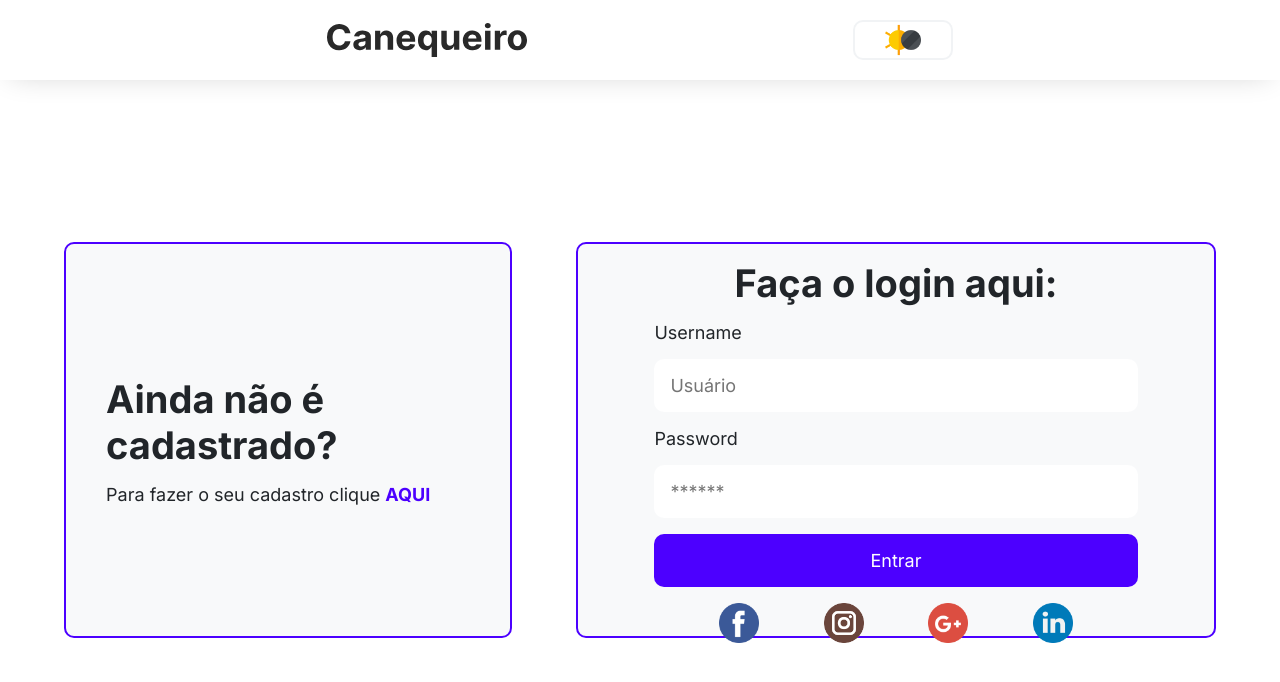
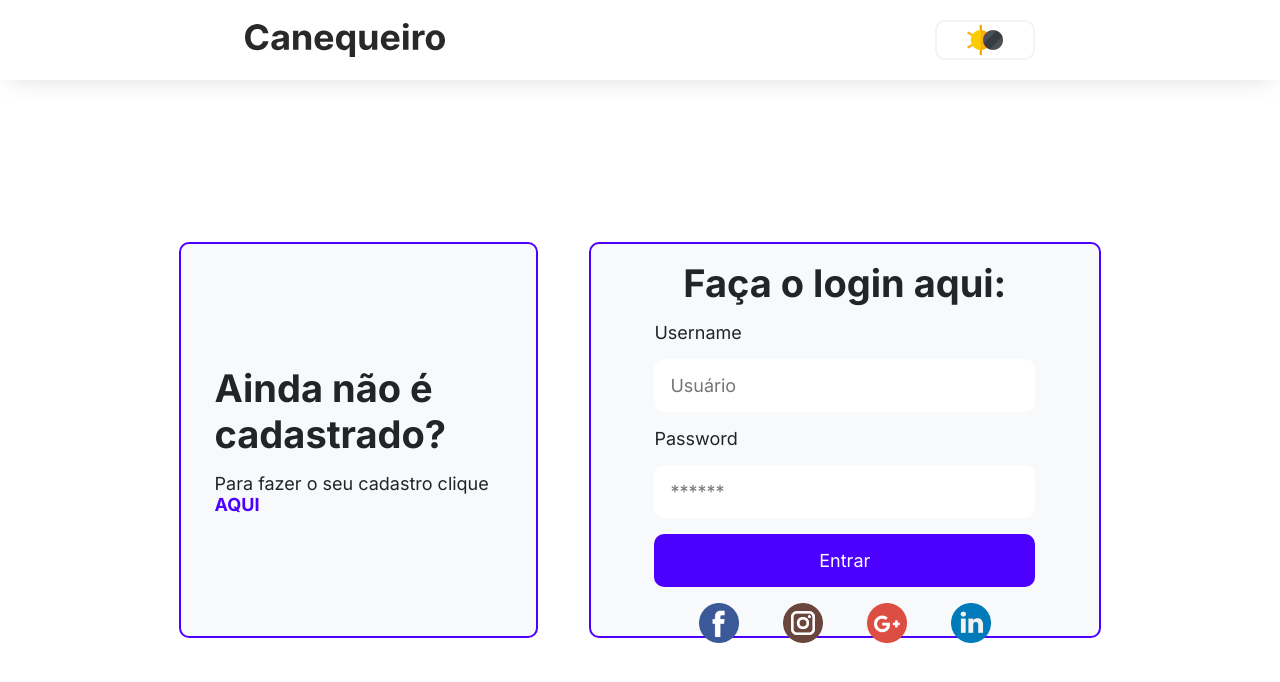
Before and after one commit to GuilhermeSchulz/m2-entrega-pagina-de-login-GuilhermeSchulz, a plain HTML site: page index.html in a window 1280 px wide. Drawn offline with Linux system fonts and the light colour scheme.

Commit message:
alterado max width da main

```diff
--- a/src/styles/min-width-1024.css
+++ b/src/styles/min-width-1024.css
@@ -52,4 +52,11 @@
     .modal__form__button{
         padding: var(--padding-1);
     }
+    .header__container{
+        justify-content: space-around;
+    }
+    .main__container{
+        max-width: 80%;
+        margin: 0 auto;
+    }
 }
```
